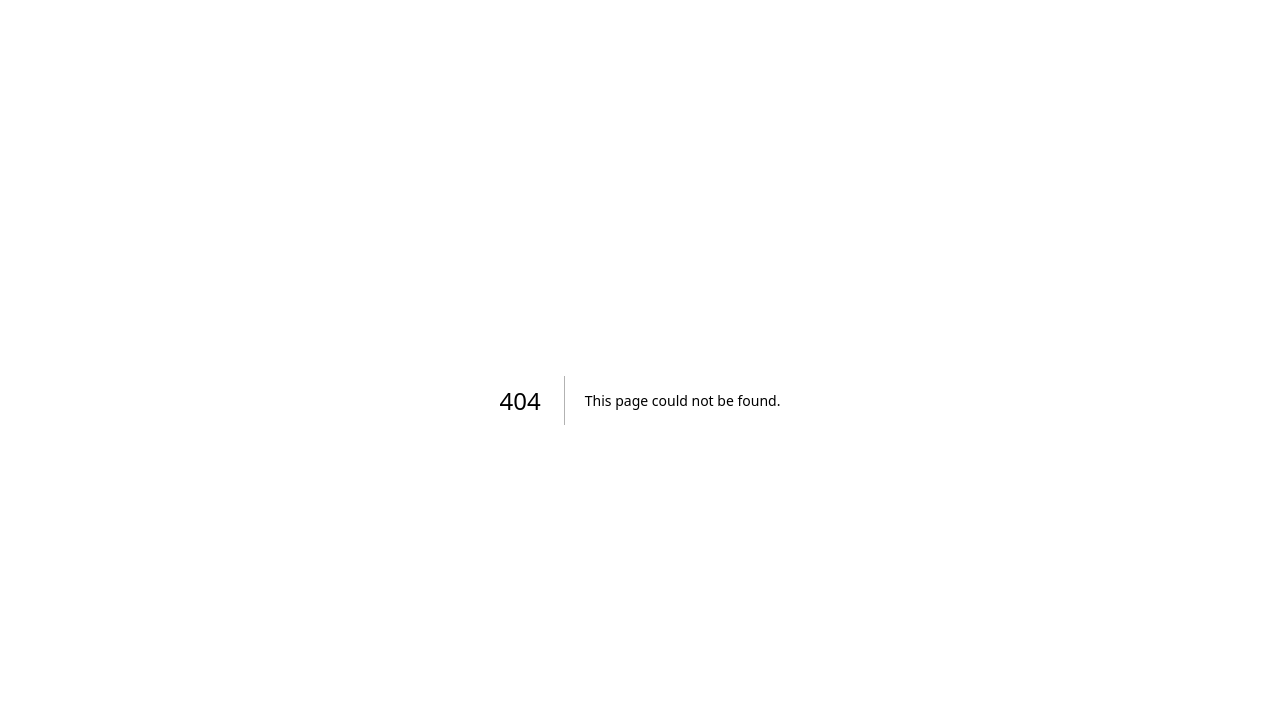
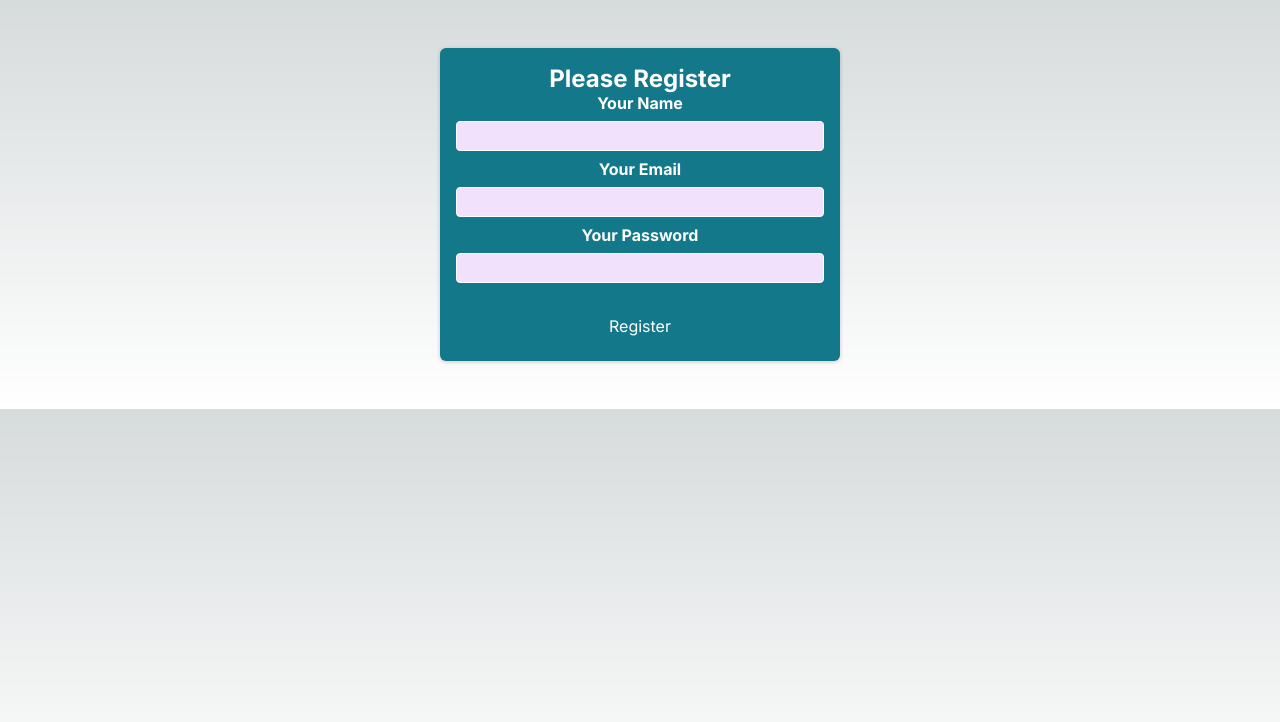
Before and after one commit to moktadir-mirul/full-e-commerce-practice, a Next.js app: page /register in a window 1280 px wide. Before the commit this address had no page. Shown: the top 722 px of the page. Built offline with nearby package versions, Linux system fonts and the light colour scheme.

Commit message:
Log in and registration page created

```diff
--- /dev/null
+++ b/src/app/api/register/route.js
@@ -0,0 +1,26 @@
+import { NextResponse } from "next/server";
+import connectDb from "@/utils/connectDb";
+import User from "@/models/user";
+import bcrypt from "bcrypt";
+
+export async function POST(req) {
+	await connectDb();
+
+	const body = await req.json();
+	const { name, email, password } = body;
+	try {
+		await new User({
+			name,
+			email,
+			password: await bcrypt.hash(password, 10),
+		}).save();
+		return NextResponse.json({ message: "User Created Successfully" });
+	} catch (error) {
+		console.log(error);
+		return NextResponse.json({ err: error.message }, { status: 500 });
+	}
+}
+
+export async function GET(req) {
+	return NextResponse.json({ message: "Bismillah" });
+}
--- a/src/app/layout.js
+++ b/src/app/layout.js
@@ -4,7 +4,7 @@ import "./globals.css";
 const inter = Inter({ subsets: ["latin"] });
 
 export const metadata = {
-  title: "Create Next App",
+  title: "E-Commerce Page",
   description: "Generated by create next app",
 };
 
--- /dev/null
+++ b/src/app/login/login.module.css
@@ -0,0 +1,73 @@
+.auth {
+  margin: 3rem auto;
+  width: 95%;
+  max-width: 25rem;
+  border-radius: 6px;
+  background-color: #12788A;
+  box-shadow: 0 1px 4px rgba(0, 0, 0, 0.2);
+  padding: 1rem;
+  text-align: center;
+  color: white;
+}
+
+.auth h1 {
+  text-align: center;
+  color: white;
+}
+
+.control {
+  margin-bottom: 0.5rem;
+}
+
+.control label {
+  display: block;
+  color: white;
+  font-weight: bold;
+  margin-bottom: 0.5rem;
+}
+
+.control input {
+  font: inherit;
+  background-color: #f1e1fc;
+  color: #12788A;
+  border-radius: 4px;
+  border: 1px solid white;
+  width: 100%;
+  text-align: left;
+  padding: 0.25rem;
+}
+
+.actions {
+  margin-top: 1.5rem;
+  display: flex;
+  flex-direction: column;
+  align-items: center;
+}
+
+.actions button {
+  cursor: pointer;
+  font: inherit;
+  color: white;
+  background-color: #12788A;
+  border: 1px solid #12788A;
+  border-radius: 4px;
+  padding: 0.5rem 2.5rem;
+}
+
+.actions button:hover {
+  background-color: #12788A;
+  border-color: #12788A;
+}
+
+.actions .toggle {
+  margin-top: 1rem;
+  background-color: transparent;
+  color: #12788A;
+  border: none;
+  padding: 0.15rem 1.5rem;
+}
+
+.actions .toggle:hover {
+  background-color: transparent;
+  color: #12788aa8;
+}
--- /dev/null
+++ b/src/app/register/page.jsx
@@ -0,0 +1,88 @@
+"use client";
+import { useState } from "react";
+import { useRouter } from "next/navigation";
+import classes from "../login/login.module.css";
+
+const Register = () => {
+	const [name, setName] = useState("");
+	const [email, setEmail] = useState("");
+	const [password, setPassword] = useState("");
+	const [isLoading, setLoading] = useState(false);
+	const [errorMessage, setErrorMessage] = useState("");
+
+	const router = useRouter();
+
+	const submitHandler = async (e) => {
+		e.preventDefault();
+		try {
+			setLoading(true);
+			const res = await fetch(`http://localhost:3000/api/register`, {
+				method: "POST",
+				headers: {
+					"Content-Type": "application/json",
+				},
+				body: JSON.stringify({ name, email, password }),
+			});
+			const data = await res.json();
+			if (!res.ok) {
+				setLoading(false);
+				setErrorMessage(data?.err);
+			} else {
+				router.push("/login");
+			}
+		} catch (error) {
+			console.log(error);
+			setLoading(false);
+			setErrorMessage(error.message);
+		}
+	};
+
+	return (
+		<main>
+			<section className={classes.auth}>
+				<h1>Please Register</h1>
+				<form onSubmit={submitHandler}>
+					<div className={classes.control}>
+						<label htmlFor="name">Your Name</label>
+						<input
+							type="text"
+							id="name"
+							required
+							value={name}
+							onChange={(e) => setName(e.target.value)}
+						/>
+					</div>
+					<div className={classes.control}>
+						<label htmlFor="email">Your Email</label>
+						<input
+							type="email"
+							id="email"
+							required
+							value={email}
+							onChange={(e) => setEmail(e.target.value)}
+						/>
+					</div>
+					<div className={classes.control}>
+						<label htmlFor="password">Your Password</label>
+						<input
+							type="password"
+							id="password"
+							required
+							value={password}
+							onChange={(e) => setPassword(e.target.value)}
+						/>
+					</div>
+					<div className={classes.actions}>
+						{!isLoading && <button>Register</button>}
+						{isLoading && <p>Creating New User</p>}
+						{errorMessage && (
+							<p style={{ color: "red" }}>{errorMessage}</p>
+						)}
+					</div>
+				</form>
+			</section>
+		</main>
+	);
+};
+
+export default Register;
--- /dev/null
+++ b/src/models/user.js
@@ -0,0 +1,35 @@
+import mongoose from "mongoose";
+// import uniqueValidator from "mongoose-unique-validator";
+
+const userSchema = new mongoose.Schema(
+	{
+		name: {
+			type: String,
+			required: [true, "Name is required"],
+			trim: true,
+			minLength: 1,
+			maxLength: 20,
+		},
+		email: {
+			type: String,
+			required: [true, "Email is required"],
+			index: true,
+			lowercase: true,
+			unique: true,
+			trim: true,
+			minLength: 5,
+			maxLength: 30,
+		},
+		password: String,
+		role: {
+			type: String,
+			default: "user",
+		},
+		image: String,
+	},
+	{ timestamps: true },
+);
+
+// userSchema.plugin(uniqueValidator, " is already taken.");
+
+export default mongoose.models.User || mongoose.model("User", userSchema);
--- /dev/null
+++ b/src/utils/connectDb.js
@@ -0,0 +1,10 @@
+import mongoose from "mongoose";
+
+const connectDb = async () => {
+	if (mongoose.connection.readyState >= 1) {
+		return;
+	}
+	mongoose.connect(process.env.MONGODB_URI);
+};
+
+export default connectDb;
```
Also changed, not shown: src/app/login/page.jsx (added, +78 -0 lines), src/models/category.js (added, +21 -0 lines), src/models/order.js (added, +62 -0 lines), src/models/product.js (added, +55 -0 lines), 1 other file (tests, documents, lock files or other folders).
